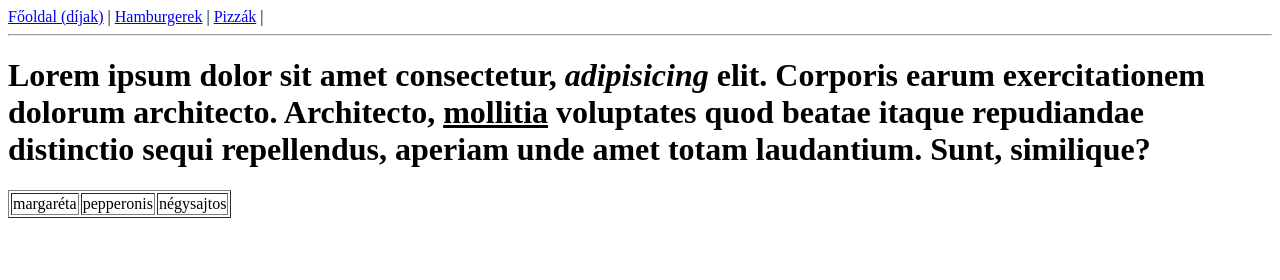
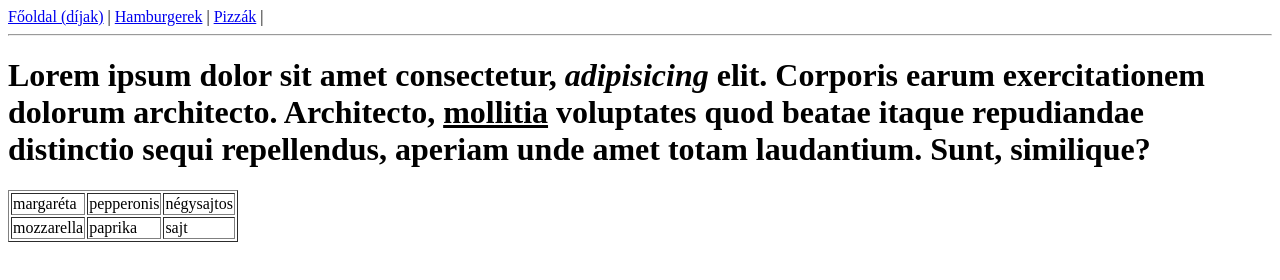
Before and after one commit to szabi180/etterem, a plain HTML site: page pizzak.html in a window 1280 px wide. Drawn offline with Linux system fonts and the light colour scheme.

Commit message:
táblázat második sora

```diff
--- a/pizzak.html
+++ b/pizzak.html
@@ -23,6 +23,12 @@
 		<td>pepperonis</td>
 		<td>négysajtos</td>
 	</tr>
+	<tr>
+		<td>mozzarella</td>
+		<td>paprika</td>
+		<td>sajt</td>
+
+	</tr>
 
 
 </table>
```
